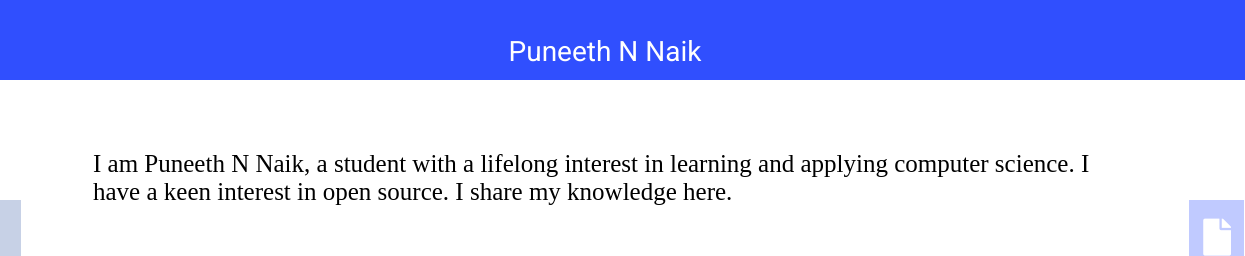
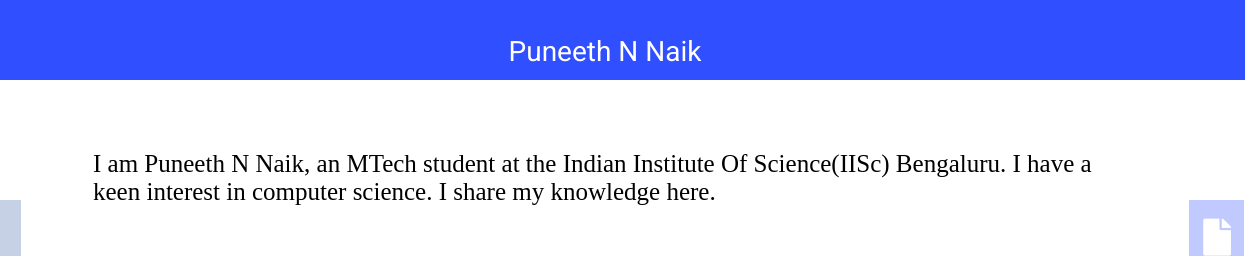
Before and after one commit to puntertram/puntertram.github.io, a plain HTML site: page index.html in a window 1280 px wide. Shown: the top 256 px of the page, 35-1280 px from the left. Drawn offline with Linux system fonts and the light colour scheme; a web font is replaced by a local one.

Commit message:
change intro

```diff
--- a/index.html
+++ b/index.html
@@ -22,9 +22,8 @@
             <!-- App Body -->
             <div class="app-body-container">
                 <div class="app-body-heading">
-                     I am Puneeth N Naik, a student with
-                     a lifelong interest in learning and applying computer science.
-                     I have a keen interest in open source. I share my knowledge here.
+                     I am Puneeth N Naik, an MTech student at the Indian Institute Of Science(IISc) Bengaluru.
+                     I have a keen interest in computer science. I share my knowledge here.
                 </div>
             </div>
 
@@ -73,7 +72,7 @@
             <div class="index-horizontal-bar-container">
                 <a href="#"><div class="index-icon" id="resume-icon"><i class="fas fa-file"></i></div></a>
                 <a href="#"> <div class="index-icon" id="portfolio-icon"><i class="fas fa-briefcase"></i></div></a>
-                <a href = "https://puneethnaik.github.io/blog.html" ><div class="index-icon" id="blog-icon"><i class="fas fa-rss-square"></i></div></a>
+                <a href = "/blog.html" ><div class="index-icon" id="blog-icon"><i class="fas fa-rss-square"></i></div></a>
             </div>
 
             <!-- IndexSideBar -->
```
